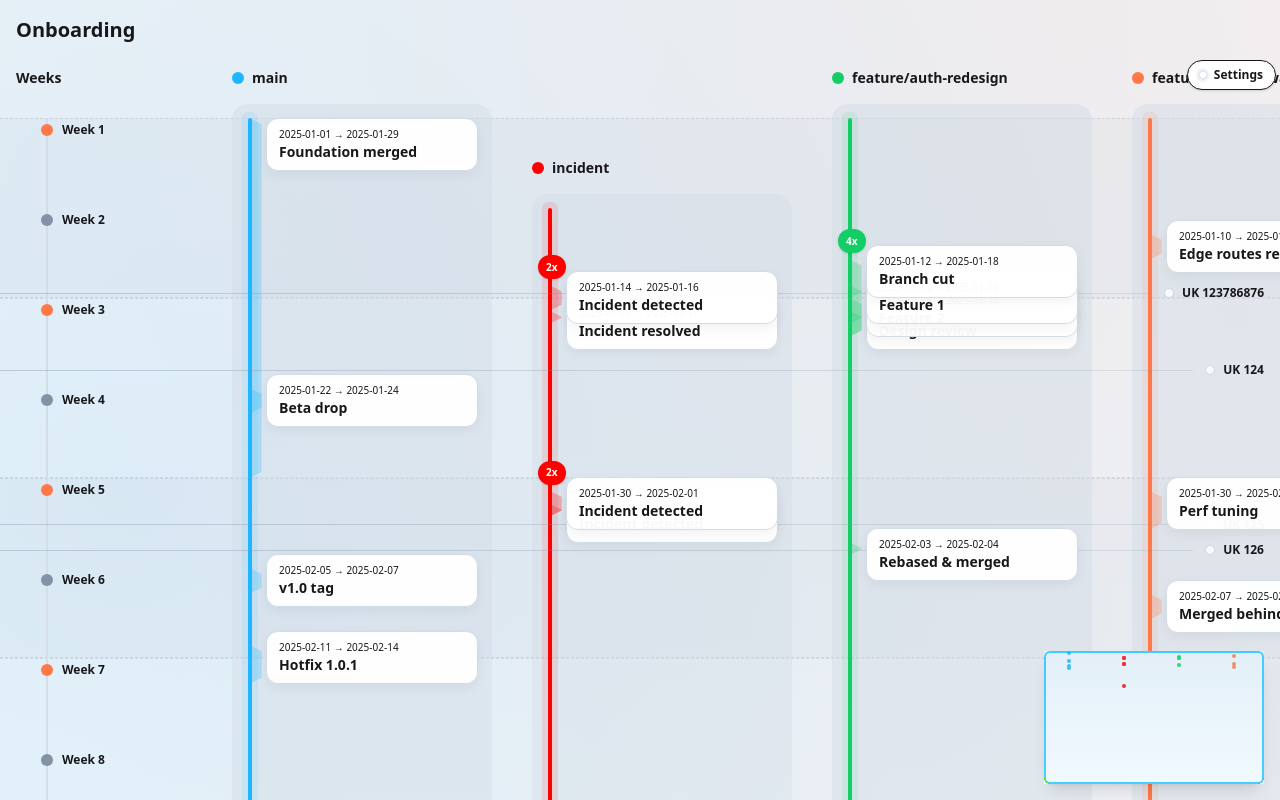
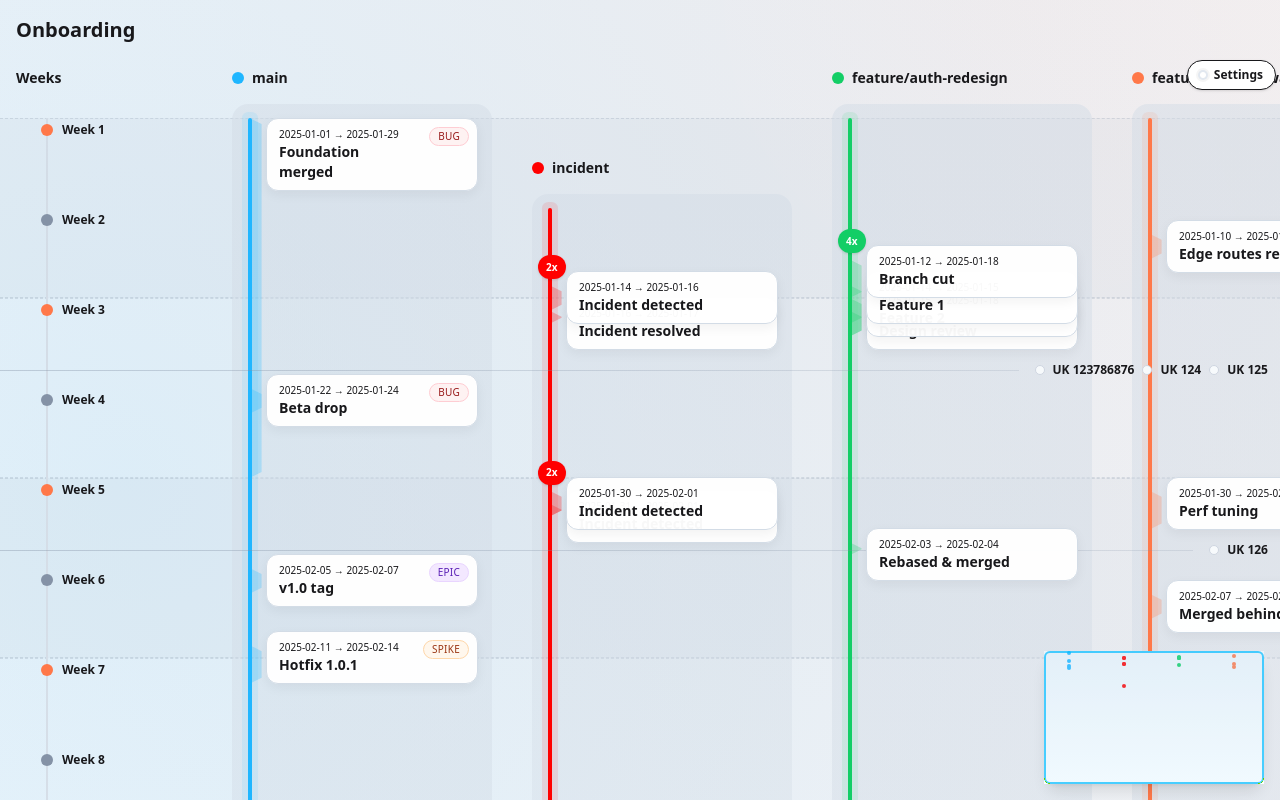
Before and after one commit to onion2k/timelines, a React (Vite) app: page / in a window 1280 px wide. Shown: the top 800 px of the page. Built offline with nearby package versions, Linux system fonts and the light colour scheme.

Commit message:
Fixed markers and ids

```diff
--- a/src/components/multi-line-timeline/MilestoneLines.tsx
+++ b/src/components/multi-line-timeline/MilestoneLines.tsx
@@ -1,5 +1,5 @@
 import { WEEK_MS } from './constants'
-import { clampNumber, parseAtDate } from './utils'
+import { parseAtDate } from './utils'
 import { type Milestone } from './types'
 
 type MilestoneLinesProps = {
@@ -25,7 +25,9 @@ export function MilestoneLines({
 }: MilestoneLinesProps) {
   if (!milestones.length || !startWeekDate || totalWeeks < 1) return null
 
-  const lines = milestones
+  type Line = { title: string; at: string; top: number }
+
+  const lines: Line[] = milestones
     .map((m) => {
       const atDate = parseAtDate(m.at)
       if (!atDate) return null
@@ -33,47 +35,67 @@ export function MilestoneLines({
       const top = diffWeeksFromStart * weekHeight
       return { ...m, top }
     })
-    .filter(Boolean) as { title: string; at: string; top: number }[]
+    .filter(Boolean)
 
   if (!lines.length) return null
+
+  const groupedLines = Object.values(
+    lines.reduce<Record<string, { top: number; items: Line[] }>>((acc, line) => {
+      if (!acc[line.at]) {
+        acc[line.at] = { top: line.top, items: [] }
+      }
+      acc[line.at].items.push(line)
+      return acc
+    }, {}),
+  ).sort((a, b) => a.top - b.top)
 
   return (
     <div className="absolute inset-0" style={{ top: topOffset, left: 0, right: 0, pointerEvents: 'none', zIndex: 20 }}>
       <div className="relative" style={{ height: totalWeeks * weekHeight, paddingTop: padding, paddingBottom: padding }}>
-        {lines.map((line) => (
-          <div
-            key={`milestone-${line.title}-${line.at}`}
-            className="absolute left-0 right-0 flex items-center"
-            style={{ top: line.top }}
-          >
+        {groupedLines.map((group) => {
+          const groupSelected = group.items.some((line) => selectedId === `${line.title}-${line.at}`)
+          return (
+            <div key={`milestone-group-${group.items[0].at}`} className="absolute left-0 right-0" style={{ top: group.top }}>
+              <div className="flex items-center gap-3">
                 <div
                   className="h-px flex-1"
                   style={{
                     background:
-                  selectedId === `${line.title}-${line.at}`
+                      groupSelected
                         ? 'linear-gradient(90deg, rgba(31,182,255,1) 0%, rgba(31,182,255,0.4) 100%)'
                         : 'linear-gradient(90deg, rgba(132,146,166,0.4) 0%, rgba(132,146,166,0.2) 100%)',
-                height: selectedId === `${line.title}-${line.at}` ? 2 : 1,
+                    height: groupSelected ? 2 : 1,
                   }}
                 />
+                <div className="flex flex-wrap items-center gap-2 pl-1 pr-3">
+                  {group.items.map((line) => {
+                    const milestoneId = `${line.title}-${line.at}`
+                    const isSelected = selectedId === milestoneId
+                    return (
                       <button
+                        key={`milestone-${line.title}-${line.at}`}
                         type="button"
-              onClick={() => onSelect(selectedId === `${line.title}-${line.at}` ? null : `${line.title}-${line.at}`)}
-              className="relative ml-3 mr-4 flex items-center gap-2 text-xs font-semibold text-gray-dark focus:outline-none"
+                        onClick={() => onSelect(isSelected ? null : milestoneId)}
+                        className="relative flex items-center gap-2 text-xs font-semibold text-gray-dark focus:outline-none"
                         style={{ pointerEvents: 'auto' }}
                       >
                         <span
                           className="h-2.5 w-2.5 rounded-full border"
                           style={{
-                  backgroundColor: selectedId === `${line.title}-${line.at}` ? '#1fb6ff' : '#f7fafc',
-                  borderColor: selectedId === `${line.title}-${line.at}` ? '#1fb6ff' : '#cfd6e1',
-                  boxShadow: selectedId === `${line.title}-${line.at}` ? '0 0 0 4px rgba(31,182,255,0.15)' : 'none',
+                            backgroundColor: isSelected ? '#1fb6ff' : '#f7fafc',
+                            borderColor: isSelected ? '#1fb6ff' : '#cfd6e1',
+                            boxShadow: isSelected ? '0 0 0 4px rgba(31,182,255,0.15)' : 'none',
                           }}
                         />
                         <span>{line.title}</span>
                       </button>
+                    )
+                  })}
                 </div>
-        ))}
+              </div>
+            </div>
+          )
+        })}
       </div>
     </div>
   )
--- a/src/components/multi-line-timeline/TrackItemCard.tsx
+++ b/src/components/multi-line-timeline/TrackItemCard.tsx
@@ -1,6 +1,26 @@
 import { type MultiLineTimelineItem } from './types'
 
 export function TrackItemCard({ item, selected }: { item: MultiLineTimelineItem; selected: boolean }) {
+  const annotation = item.annotation?.trim()
+  const annotationStyle = (() => {
+    if (!annotation) {
+      return null
+    }
+    const key = annotation.toLowerCase()
+    const palette: Record<
+      string,
+      { bg: string; text: string; border: string; shadow: string }
+    > = {
+      bug: { bg: '#fef2f2', text: '#991b1b', border: '#fecdd3', shadow: 'rgba(185,28,28,0.25)' },
+      epic: { bg: '#f3e8ff', text: '#5b21b6', border: '#e9d5ff', shadow: 'rgba(91,33,182,0.25)' },
+      spike: { bg: '#fff7ed', text: '#9a3412', border: '#fed7aa', shadow: 'rgba(154,52,18,0.25)' },
+      incident: { bg: '#fef3c7', text: '#92400e', border: '#fde68a', shadow: 'rgba(146,64,14,0.25)' },
+      release: { bg: '#ecfeff', text: '#0e7490', border: '#a5f3fc', shadow: 'rgba(14,116,144,0.25)' },
+    }
+    const fallback = { bg: '#e2e8f0', text: '#273444', border: '#cbd5e1', shadow: 'rgba(39,52,68,0.18)' }
+    return palette[key] ?? fallback
+  })()
+
   return (
     <div
       className="relative flex-1 rounded-xl border ml-1 px-3 py-2 shadow transition duration-150"
@@ -11,8 +31,20 @@ export function TrackItemCard({ item, selected }: { item: MultiLineTimelineItem;
         transform: selected ? 'translateY(-2px)' : 'translateY(0)',
       }}
     >
+      {annotationStyle ? (
+        <span
+          className="absolute right-2 top-2 inline-flex items-center rounded-full px-2 py-0.5 text-[0.625rem] leading-tight uppercase tracking-wide font-medium"
+          style={{
+            backgroundColor: annotationStyle.bg,
+            color: annotationStyle.text,
+            border: `1px solid ${annotationStyle.border}`,
+          }}
+        >
+          {annotation}
+        </span>
+      ) : null}
       <div className="flex items-start justify-between gap-2">
-        <div>
+        <div className="pr-12">
           <p className="text-[0.625rem] text-gray">
             {item.at}
             {item.endAt ? ` → ${item.endAt}` : ''}
@@ -20,7 +52,6 @@ export function TrackItemCard({ item, selected }: { item: MultiLineTimelineItem;
           <p className="text-sm font-semibold text-gray-dark">{item.title}</p>
         </div>
       </div>
-      <p className="text-sm text-gray-dark">{item.annotation}</p>
     </div>
   )
 }
--- a/src/data/branchTracks.json
+++ b/src/data/branchTracks.json
@@ -2,33 +2,33 @@
   {
     "id": "main",
     "name": "main",
-    "color": "#1fb6ff",
+    "colour": "#1fb6ff",
     "items": [
       {
         "id": "main-foundation",
-        "title": "Foundation merged",
-        "annotation": "",
+        "name": "Foundation merged",
+        "type": "Bug",
         "at": "2025-01-01",
         "endAt": "2025-01-29"
       },
       {
         "id": "main-beta",
-        "title": "Beta drop",
-        "annotation": "",
+        "name": "Beta drop",
+        "type": "Bug",
         "at": "2025-01-22",
         "endAt": "2025-01-24"
       },
       {
         "id": "main-tag",
-        "title": "v1.0 tag",
-        "annotation": "",
+        "name": "v1.0 tag",
+        "type": "Epic",
         "at": "2025-02-05",
         "endAt": "2025-02-07"
       },
       {
         "id": "main-hotfix",
-        "title": "Hotfix 1.0.1",
-        "annotation": "",
+        "name": "Hotfix 1.0.1",
+        "type": "Spike",
         "at": "2025-02-11",
         "endAt": "2025-02-14"
       }
@@ -37,42 +37,42 @@
   {
     "id": "incident",
     "name": "incident",
-    "color": "#ff0000",
+    "colour": "#ff0000",
     "startWeek": 2,
     "endWeek": 20,
     "items": [
       {
         "id": "incident-detected",
-        "title": "Incident detected",
-        "annotation": "",
+        "name": "Incident detected",
+        "type": "",
         "at": "2025-01-14",
         "endAt": "2025-01-16"
       },
       {
         "id": "incident-resolved",
-        "title": "Incident resolved",
-        "annotation": "",
+        "name": "Incident resolved",
+        "type": "",
         "at": "2025-01-16",
         "endAt": "2025-01-17"
       },
       {
         "id": "incident-detected",
-        "title": "Incident detected",
-        "annotation": "",
+        "name": "Incident detected",
+        "type": "",
         "at": "2025-01-30",
         "endAt": "2025-02-01"
       },
       {
         "id": "incident-detected",
-        "title": "Incident detected",
-        "annotation": "",
+        "name": "Incident detected",
+        "type": "",
         "at": "2025-01-31",
         "endAt": "2025-02-01"
       },
       {
         "id": "incident-detected",
-        "title": "Incident detected",
-        "annotation": "",
+        "name": "Incident detected",
+        "type": "",
         "at": "2025-04-01",
         "endAt": "2025-05-01"
       }
@@ -81,40 +81,40 @@
   {
     "id": "feature-auth",
     "name": "feature/auth-redesign",
-    "color": "#13ce66",
+    "colour": "#13ce66",
     "items": [
       {
         "id": "auth-start",
-        "title": "Branch cut",
-        "annotation": "",
+        "name": "Branch cut",
+        "type": "",
         "at": "2025-01-12",
         "endAt": "2025-01-18"
       },
       {
         "id": "auth-feature-1",
-        "title": "Feature 1",
-        "annotation": "",
+        "name": "Feature 1",
+        "type": "",
         "at": "2025-01-14",
         "endAt": "2025-01-15"
       },
       {
         "id": "auth-feature-2",
-        "title": "Feature 2",
-        "annotation": "",
+        "name": "Feature 2",
+        "type": "",
         "at": "2025-01-15",
         "endAt": "2025-01-18"
       },
       {
         "id": "auth-review",
-        "title": "Design review",
-        "annotation": "",
+        "name": "Design review",
+        "type": "",
         "at": "2025-01-16",
         "endAt": "2025-01-17"
       },
       {
         "id": "auth-merge",
-        "title": "Rebased & merged",
-        "annotation": "",
+        "name": "Rebased & merged",
+        "type": "",
         "at": "2025-02-03",
         "endAt": "2025-02-04"
       }
@@ -123,26 +123,26 @@
   {
     "id": "feature-api-gateway",
     "name": "feature/api-gateway",
-    "color": "#ff7849",
+    "colour": "#ff7849",
     "items": [
       {
         "id": "api-scaffold",
-        "title": "Edge routes ready",
-        "annotation": "",
+        "name": "Edge routes ready",
+        "type": "",
         "at": "2025-01-10",
         "endAt": "2025-01-12"
       },
       {
         "id": "api-perf",
-        "title": "Perf tuning",
-        "annotation": "",
+        "name": "Perf tuning",
+        "type": "",
         "at": "2025-01-30",
         "endAt": "2025-02-02"
       },
       {
         "id": "api-merge",
-        "title": "Merged behind flag",
-        "annotation": "",
+        "name": "Merged behind flag",
+        "type": "",
         "at": "2025-02-07",
         "endAt": "2025-02-09"
       }
--- a/src/data/loaders.ts
+++ b/src/data/loaders.ts
@@ -1,6 +1,42 @@
 import tracksData from './branchTracks.json'
 import milestonesData from './milestones.json'
 import { type Milestone, type MultiLineTimelineItem, type MultiLineTimelineTrack } from '../components/MultiLineTimeline'
+
+export type BranchTracksFieldMapping = {
+  track: {
+    id: string
+    name: string
+    color: string
+    items?: string
+    startWeek?: string
+    endWeek?: string
+  }
+  item: {
+    id: string
+    title: string
+    startDate: string
+    endDate: string
+    annotation?: string
+  }
+}
+
+export const defaultBranchTracksFieldMapping: BranchTracksFieldMapping = {
+  track: {
+    id: 'id',
+    name: 'name',
+    color: 'colour',
+    items: 'items',
+    startWeek: 'startWeek',
+    endWeek: 'endWeek',
+  },
+  item: {
+    id: 'id',
+    title: 'name',
+    startDate: 'at',
+    endDate: 'endAt',
+    annotation: 'type',
+  },
+}
 
 function isString(value: unknown): value is string {
   return typeof value === 'string'
@@ -16,36 +52,77 @@ function isValidDateString(value: unknown): value is string {
   return !Number.isNaN(d.getTime())
 }
 
-function validateItem(item: unknown): MultiLineTimelineItem {
+function pickStringField({
+  source,
+  fieldName,
+  label,
+}: {
+  source: Record<string, unknown>
+  fieldName: string
+  label: string
+}) {
+  const value = source[fieldName]
+  if (!isString(value)) throw new Error(`${label} must be a string (expected field: ${fieldName})`)
+  return value
+}
+
+function validateItem(item: unknown, mapping: BranchTracksFieldMapping): MultiLineTimelineItem {
   if (typeof item !== 'object' || item === null) throw new Error('Item must be an object')
   const value = item as Record<string, unknown>
-  if (!isString(value.id) || !isString(value.title) || !isString(value.annotation)) {
-    throw new Error('Item missing required string fields')
+  const id = pickStringField({ source: value, fieldName: mapping.item.id, label: 'Item id' })
+  const title = pickStringField({ source: value, fieldName: mapping.item.title, label: 'Item title' })
+  const annotationField = mapping.item.annotation ?? 'annotation'
+  const annotationValue = value[annotationField]
+  const annotation = isString(annotationValue) ? annotationValue : ''
+  const atValue = value[mapping.item.startDate]
+  if (!isValidDateString(atValue)) throw new Error(`Invalid start date for item ${id} (expected field: ${mapping.item.startDate})`)
+  const endAtField = mapping.item.endDate
+  const endAtValue = value[endAtField]
+  if (endAtValue !== undefined && !isValidDateString(endAtValue)) {
+    throw new Error(`Invalid end date for item ${id} (expected field: ${endAtField})`)
   }
-  if (value.at && !isValidDateString(value.at)) throw new Error(`Invalid at date for item ${value.id}`)
-  if (value.endAt && !isValidDateString(value.endAt)) throw new Error(`Invalid endAt date for item ${value.id}`)
   return {
-    id: value.id,
-    title: value.title,
-    annotation: value.annotation,
-    at: value.at as string | undefined,
-    endAt: value.endAt as string | undefined,
+    id,
+    title,
+    annotation,
+    at: atValue,
+    endAt: endAtValue as string | undefined,
   }
 }
 
-function validateTrack(track: unknown): MultiLineTimelineTrack {
+function validateTrack(track: unknown, mapping: BranchTracksFieldMapping): MultiLineTimelineTrack {
   if (typeof track !== 'object' || track === null) throw new Error('Track must be an object')
   const value = track as Record<string, unknown>
-  if (!isString(value.id) || !isString(value.name) || !isString(value.color)) {
-    throw new Error('Track missing required string fields')
+  const id = pickStringField({ source: value, fieldName: mapping.track.id, label: 'Track id' })
+  const name = pickStringField({ source: value, fieldName: mapping.track.name, label: 'Track name' })
+  const color = pickStringField({ source: value, fieldName: mapping.track.color, label: 'Track color' })
+  const itemsField = mapping.track.items ?? 'items'
+  const itemsSource = value[itemsField]
+  if (!Array.isArray(itemsSource)) throw new Error(`Track ${id} items must be an array (expected field: ${itemsField})`)
+  const itemIdCounts: Record<string, number> = {}
+  const items = itemsSource.map((item) => {
+    const validated = validateItem(item, mapping)
+    const seenCount = itemIdCounts[validated.id] ?? 0
+    itemIdCounts[validated.id] = seenCount + 1
+    const uniqueId = seenCount === 0 ? validated.id : `${validated.id}__${seenCount + 1}`
+    return { ...validated, id: uniqueId }
+  })
+
+  const startWeekField = mapping.track.startWeek
+  const startWeekValue = startWeekField ? value[startWeekField] : undefined
+  const startWeek = startWeekValue === undefined ? undefined : isNumber(startWeekValue) ? startWeekValue : undefined
+  if (startWeekField && startWeekValue !== undefined && startWeek === undefined) {
+    throw new Error(`Track ${id} has invalid startWeek (expected field: ${startWeekField})`)
   }
-  if (!Array.isArray(value.items)) throw new Error(`Track ${value.id} items must be an array`)
-  const items = value.items.map(validateItem)
-  const startWeek = value.startWeek === undefined ? undefined : isNumber(value.startWeek) ? value.startWeek : undefined
-  const endWeek = value.endWeek === undefined ? undefined : isNumber(value.endWeek) ? value.endWeek : undefined
-  if (value.startWeek !== undefined && startWeek === undefined) throw new Error(`Track ${value.id} has invalid startWeek`)
-  if (value.endWeek !== undefined && endWeek === undefined) throw new Error(`Track ${value.id} has invalid endWeek`)
-  return { id: value.id, name: value.name, color: value.color, items, startWeek, endWeek }
+
+  const endWeekField = mapping.track.endWeek
+  const endWeekValue = endWeekField ? value[endWeekField] : undefined
+  const endWeek = endWeekValue === undefined ? undefined : isNumber(endWeekValue) ? endWeekValue : undefined
+  if (endWeekField && endWeekValue !== undefined && endWeek === undefined) {
+    throw new Error(`Track ${id} has invalid endWeek (expected field: ${endWeekField})`)
+  }
+
+  return { id, name, color, items, startWeek, endWeek }
 }
 
 function validateMilestone(milestone: unknown): Milestone {
@@ -56,9 +133,12 @@ function validateMilestone(milestone: unknown): Milestone {
   return { title: value.title, at: value.at }
 }
 
-export function loadBranchTracks(): MultiLineTimelineTrack[] {
-  if (!Array.isArray(tracksData)) throw new Error('Tracks data must be an array')
-  return tracksData.map(validateTrack)
+export function loadBranchTracks(
+  data: unknown = tracksData,
+  mapping: BranchTracksFieldMapping = defaultBranchTracksFieldMapping,
+): MultiLineTimelineTrack[] {
+  if (!Array.isArray(data)) throw new Error('Tracks data must be an array')
+  return data.map((track) => validateTrack(track, mapping))
 }
 
 export function loadMilestones(): Milestone[] {
--- a/src/data/milestones.json
+++ b/src/data/milestones.json
@@ -1,7 +1,7 @@
 [
   {
     "title": "UK 123786876",
-    "at": "2025-01-14"
+    "at": "2025-01-20"
   },
   {
     "title": "UK 124",
@@ -9,7 +9,7 @@
   },
   {
     "title": "UK 125",
-    "at": "2025-02-01"
+    "at": "2025-01-20"
   },
   {
     "title": "UK 126",
```
Lines whose indentation alone changed are shown as unchanged.
